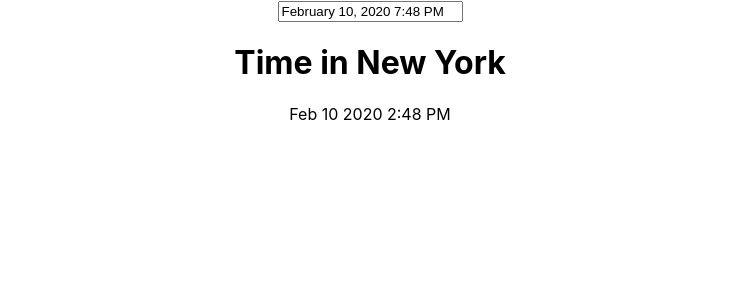
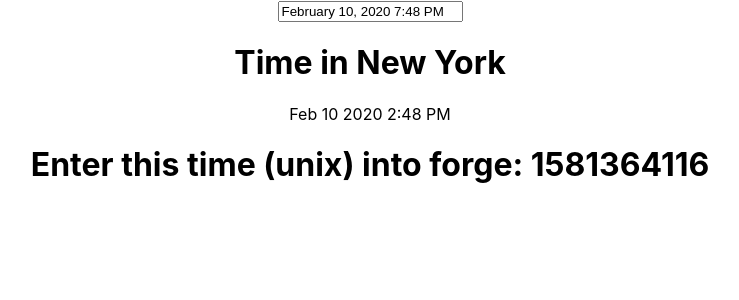
Before and after one commit to mrpineapples/timestamp-generator, a React (Create React App) app: page / in a window 1280 px wide. Shown: the top 300 px of the page, without its empty margins (270-1009 px from the left). Built offline with nearby package versions, Linux system fonts and the light colour scheme.

Commit message:
Show users the unix time stamp to enter

```diff
--- a/src/App.js
+++ b/src/App.js
@@ -7,14 +7,7 @@
 
 function App() {
     const [startDate, setStartDate] = useState(new Date());
-    // console.log(new Date().getTime());
-    // const nyDate = startDate.toLocaleString("en-US", {
-    //     timeZone: "America/New_York",
-    // });
-    // const userOffset = startDate.getTimezoneOffset() * 60 * 1000;
-    // const EASTERN_OFFSET = 5 * 60 * 60 * 1000;
     const newYork = moment(startDate).tz("America/New_York");
-    // console.log("newYork", newYork.format("MMM DD YYYY HH:mm:ss A"));
 
     return (
         <div className="App">
@@ -28,6 +21,10 @@
             />
             <h1>Time in New York</h1>
             <p>{newYork.format("MMM DD YYYY h:mm A")}</p>
+            <h1>
+                Enter this time (unix) into forge:{" "}
+                {Math.floor(startDate.getTime() / 1000)}
+            </h1>
         </div>
     );
 }
```
